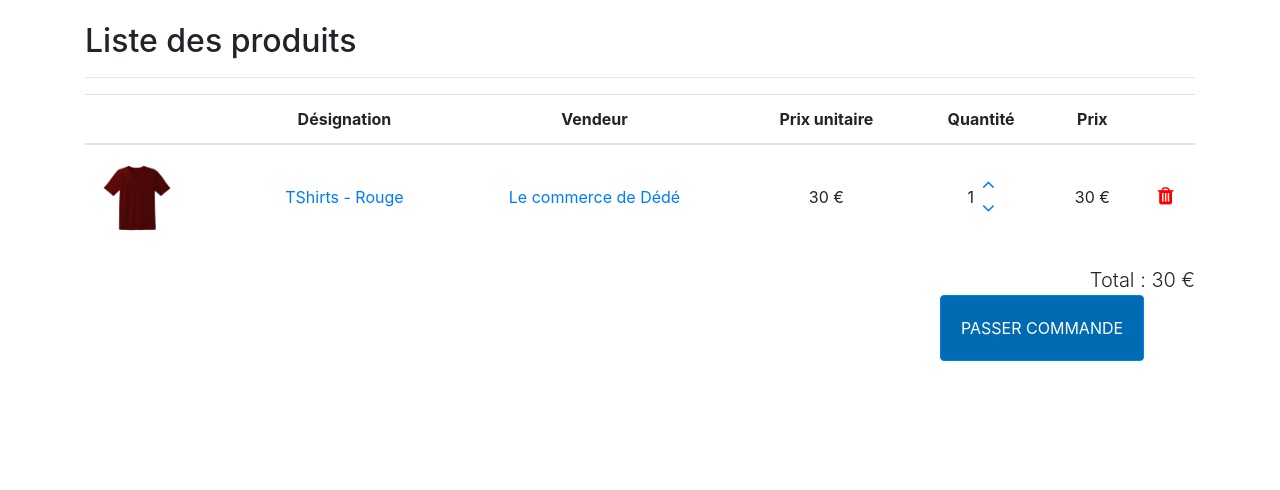
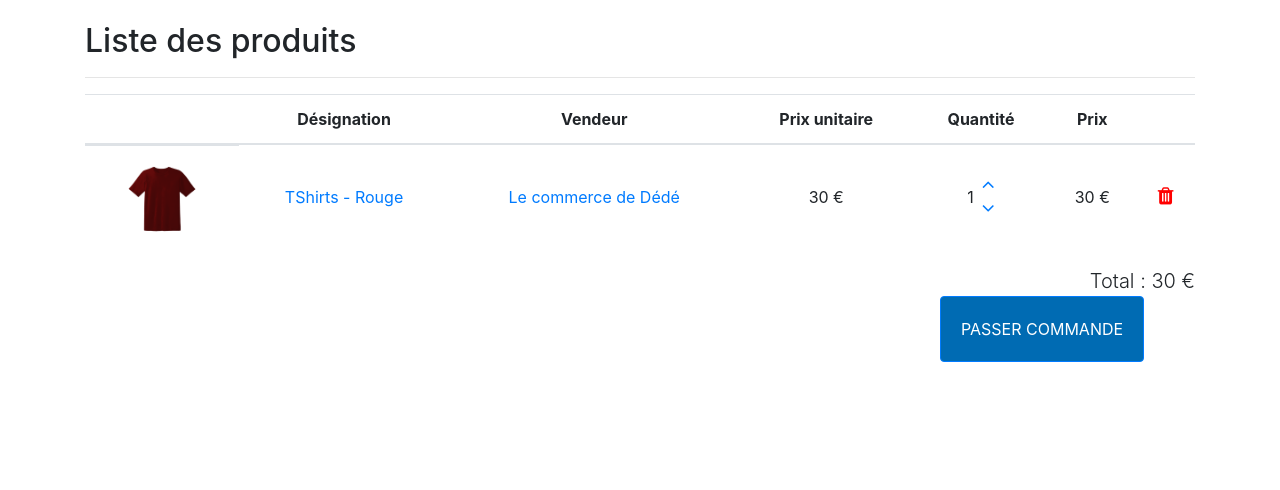
Before and after one commit to Grp11-ProjetPiscine-Polytech-3A/MarketPlace, a CodeIgniter app: page /database/Panier/ajouter_panier/1 in a window 1280 px wide. Shown: the part 104-594 px from the top of the page. Run offline with CodeIgniter, Linux system fonts and the light colour scheme; data comes from the database, SQL or seed files in the repository.

Commit message:
FIX (images_miniatures) : debug affichage images

```diff
--- a/application/controllers/Commercant/Produits.php
+++ b/application/controllers/Commercant/Produits.php
@@ -248,7 +248,7 @@ class Produits extends Commercant {
                     foreach ($produits as $p) {
 
                         // Ajoute aux donnees du produit l'url de l'image
-                        $image_url = url_files_in_folder("/assets/images/produits/produit_" . $p->idProduitType . "/") [0];
+                        $image_url = url_images_in_folder("/assets/images/produits/produit_" . $p->idProduitType . "/", true) [0];
                         $p->image_url = $image_url;
 
                         // Ajout le nom du commerce au donnees du produit
--- a/application/views/Commercant/Produits/liste_produits.php
+++ b/application/views/Commercant/Produits/liste_produits.php
@@ -22,13 +22,13 @@
 
                 <?php foreach ($produits as $p): ?>
                     <tr>
-                        <td>
-                            <img src="<?php echo $p->image_url ?>" style="height:80px;width:80px">
+                        <td style = "display:flex; justify-content:center">
+                            <img src="<?php echo $p->image_url ?>" style="height:80px;width:auto">
                         <td>
                             <?php echo $p->nomProduitType ?>
                         </td>
                         <td>
-                                <?php echo $p->nomCommerce ?>
+                            <?php echo $p->nomCommerce ?>
                         </td>
                         <td>
                             <?php echo $p->prixProduitType ?> €
--- a/application/views/Panier/panier.php
+++ b/application/views/Panier/panier.php
@@ -21,9 +21,9 @@
             <tbody>
                 <?php foreach ($produits as $p): ?>
                     <tr>
-                        <td>
+                        <td style="display:flex; justify-content: center">
                             <a href="<?php echo site_url('/Produits/fiche_produit/' . $p->idProduitType . '/' . $p->idProduitVariante) ?>">
-                                <img src="<?php echo $p->image_url ?>" style="height:80px;width:80px">
+                                <img src="<?php echo $p->image_url ?>" style="height:80px;width:auto">
                             </a>
                         <td>
                             <a href="<?php echo site_url('/Produits/fiche_produit/' . $p->idProduitType . '/' . $p->idProduitVariante) ?>">
```
